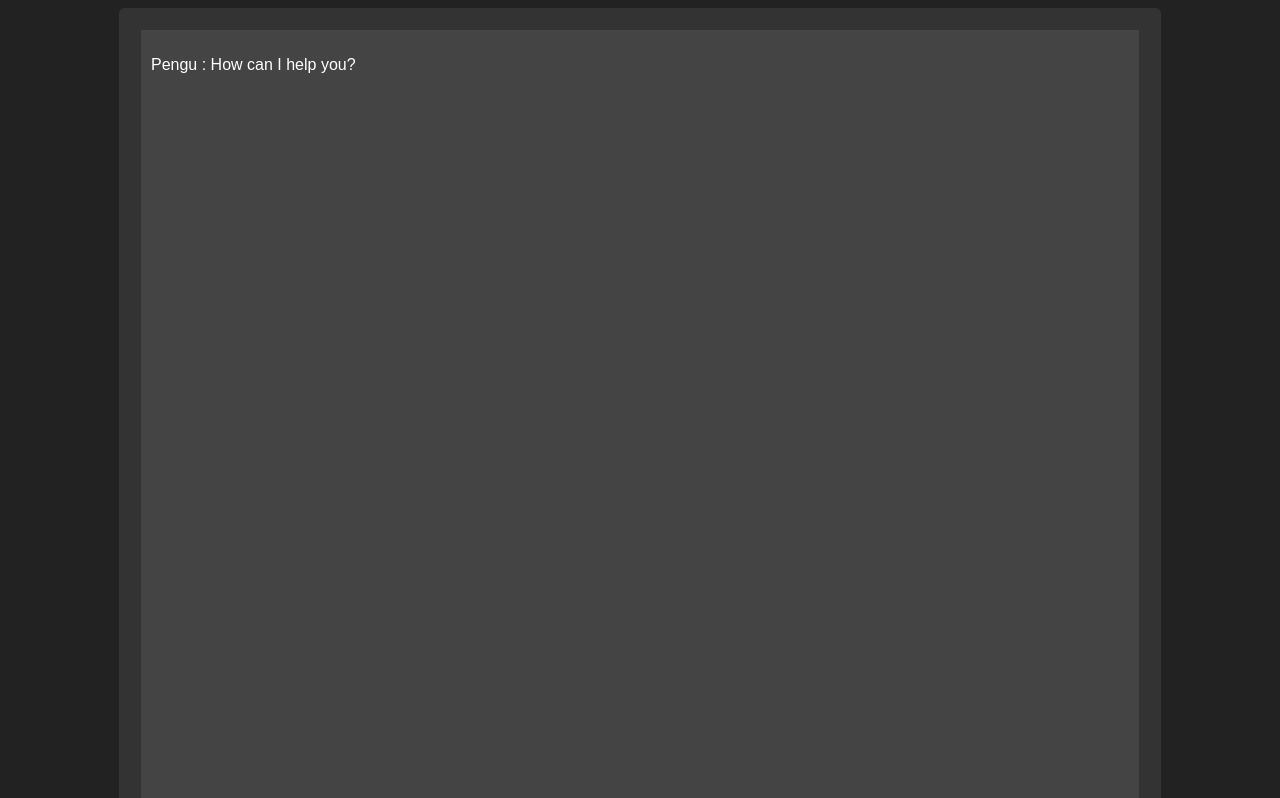
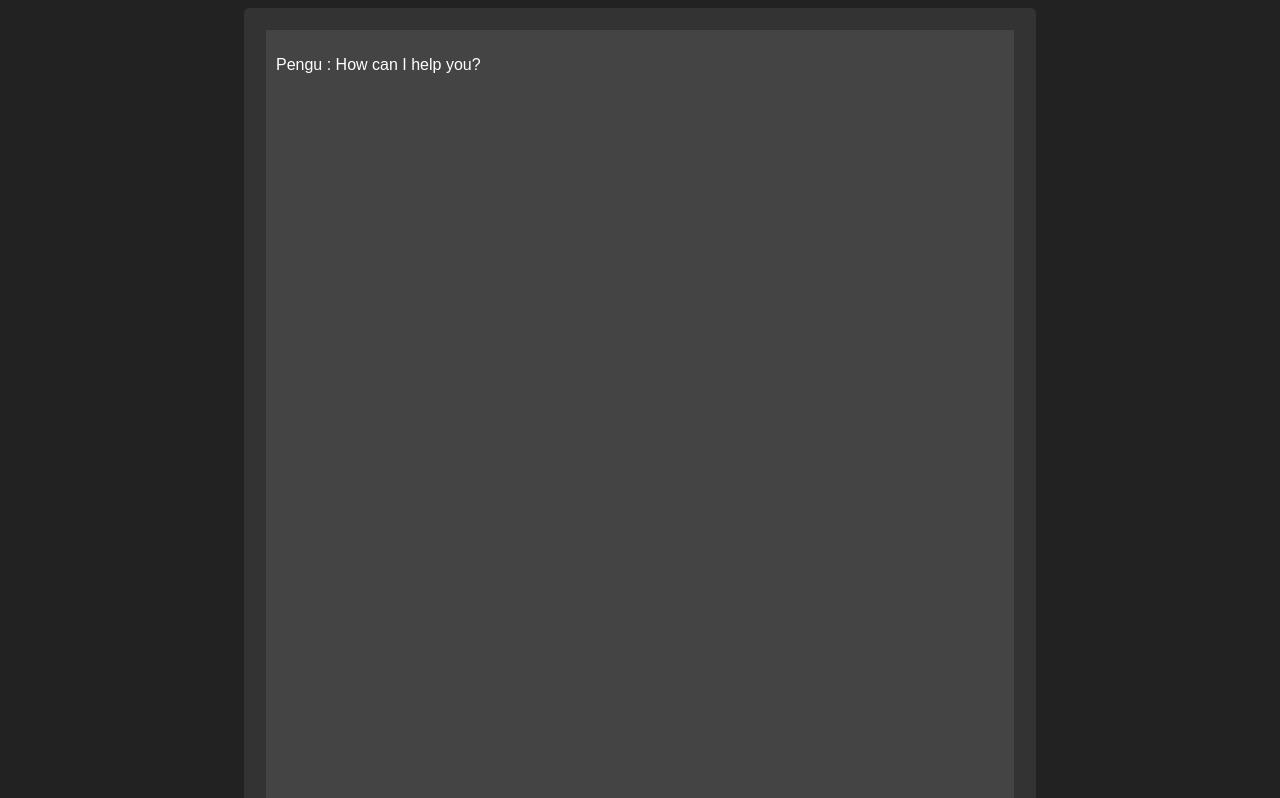
Before and after one commit to PenguinHubLearning/PenguinLearning, a plain HTML site: page chatbot.html in a window 1280 px wide. Shown: the top 798 px of the page. Drawn offline with Linux system fonts and the light colour scheme.

Commit message:
Update chatbot.html

```diff
--- a/chatbot.html
+++ b/chatbot.html
@@ -9,7 +9,7 @@ font-family: Arial, sans-serif;
 }
 
 #chat-container {
-width: 1000px;
+width: 750px;
 margin: 0 auto;
 padding: 20px;
 border: 1px solid #333;
@@ -18,7 +18,7 @@ background-color: #333;
 }
 
 #chat-box {
-height: 1000px;
+height: 750px;
 overflow-y: scroll;
 border: 1px solid #333;
 padding: 10px;
```
